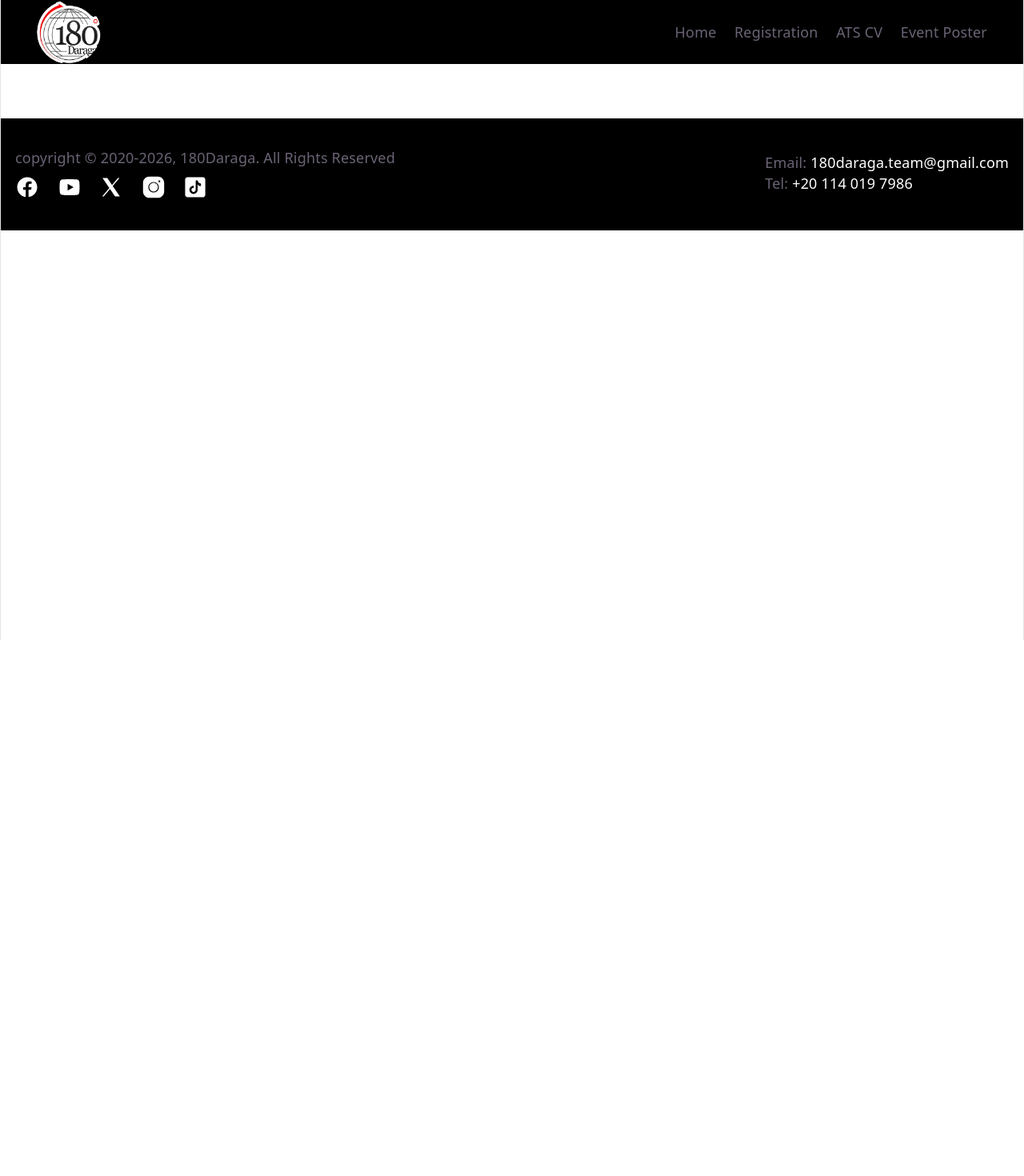
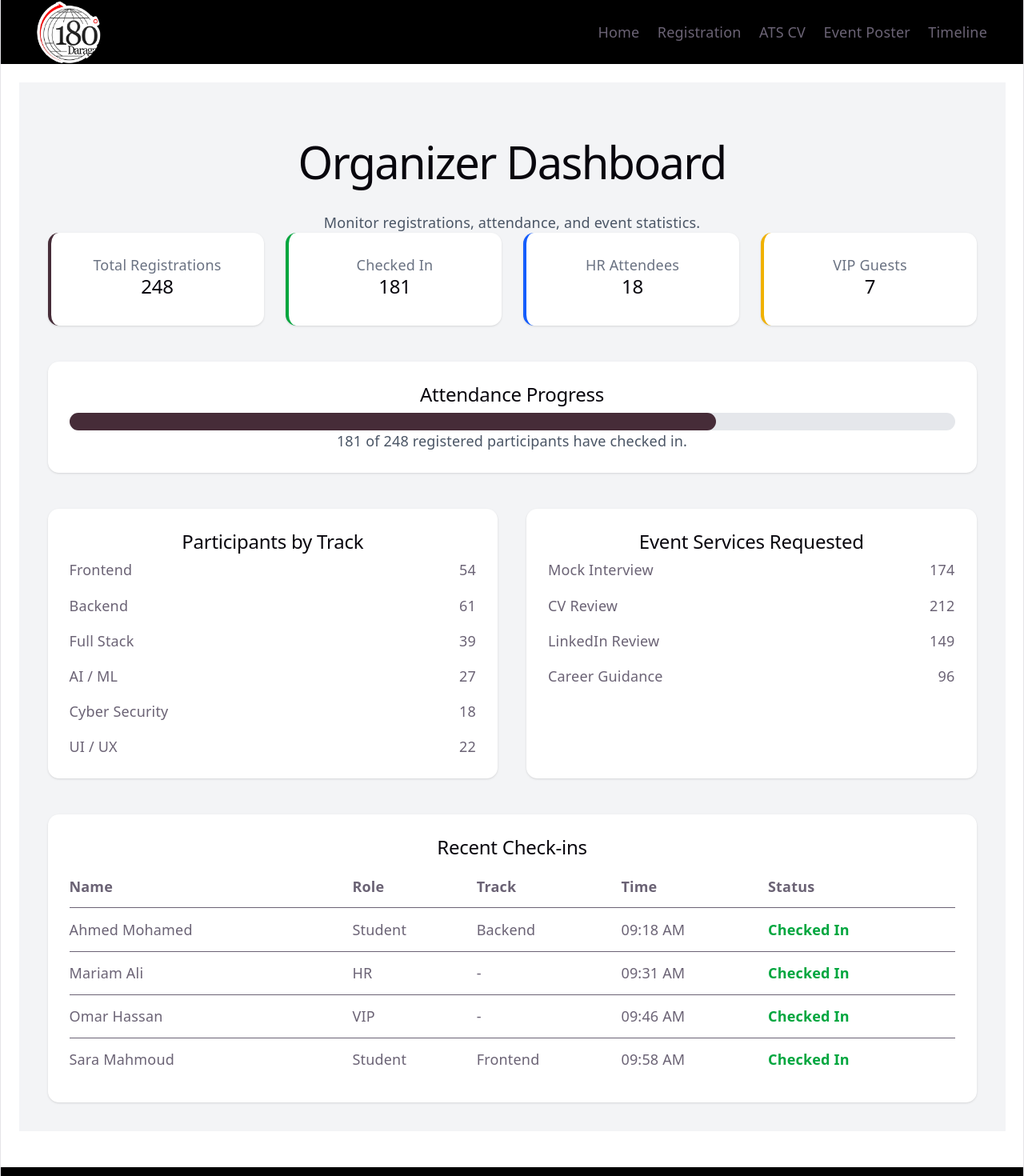
Before and after one commit to MostafaGadallah/ideathon, a React (Vite) app: page /dashboard in a window 1280 px wide. Shown: the top 1470 px of the page at 80% size. Before the commit the page ends 800 px from the top, so only its background shows below. Built offline with nearby package versions, Linux system fonts and the light colour scheme.

Commit message:
add dashboard and time line

```diff
--- a/package.json
+++ b/package.json
@@ -17,7 +17,8 @@
     "mysql2": "^3.22.5",
     "react": "^19.2.7",
     "react-dom": "^19.2.7",
-    "react-router-dom": "^7.18.1"
+    "react-router-dom": "^7.18.1",
+    "recharts": "^3.9.1"
   },
   "devDependencies": {
     "@tailwindcss/vite": "^4.3.2",
--- a/src/App.jsx
+++ b/src/App.jsx
@@ -8,6 +8,8 @@ import Form from "./Form";
 import Cvform from "./Cvform";
 import Padge from "./Padge";
 import Scanner from "./Scanner";
+import Dashboard from "./Dashboard";
+import Timeline from "./Timeline";
 
 function App() {
   return (
@@ -21,6 +23,8 @@ function App() {
           <Route path="/ats-cv-builder" element={<Cvform />} />
           <Route path="/event-poster" element={<Padge />} />
           <Route path="/scanner" element={<Scanner />} />
+          <Route path="/dashboard" element={<Dashboard />} />
+          <Route path="/timeline" element={<Timeline />} />
         </Routes>
       </div>
 
--- /dev/null
+++ b/src/Dashboard.jsx
@@ -0,0 +1,210 @@
+function Dashboard() {
+  return (
+    <div className="min-h-screen bg-gray-100 p-8">
+      <div className="max-w-7xl mx-auto">
+
+        <h1 className="text-4xl font-bold text-[#462c38] mb-2">
+          Organizer Dashboard
+        </h1>
+
+        <p className="text-gray-600 mb-10">
+          Monitor registrations, attendance, and event statistics.
+        </p>
+
+        {/* Statistics */}
+        <div className="grid md:grid-cols-2 lg:grid-cols-4 gap-6">
+
+          <div className="bg-white rounded-xl shadow p-6 border-l-4 border-[#462c38]">
+            <p className="text-gray-500">Total Registrations</p>
+            <h2 className="text-4xl font-bold mt-2">248</h2>
+          </div>
+
+          <div className="bg-white rounded-xl shadow p-6 border-l-4 border-green-600">
+            <p className="text-gray-500">Checked In</p>
+            <h2 className="text-4xl font-bold mt-2">181</h2>
+          </div>
+
+          <div className="bg-white rounded-xl shadow p-6 border-l-4 border-blue-600">
+            <p className="text-gray-500">HR Attendees</p>
+            <h2 className="text-4xl font-bold mt-2">18</h2>
+          </div>
+
+          <div className="bg-white rounded-xl shadow p-6 border-l-4 border-yellow-500">
+            <p className="text-gray-500">VIP Guests</p>
+            <h2 className="text-4xl font-bold mt-2">7</h2>
+          </div>
+
+        </div>
+
+        {/* Event Progress */}
+        <div className="bg-white rounded-xl shadow mt-10 p-6">
+
+          <h2 className="text-2xl font-bold text-[#462c38] mb-5">
+            Attendance Progress
+          </h2>
+
+          <div className="w-full bg-gray-200 rounded-full h-5">
+            <div
+              className="bg-[#462c38] h-5 rounded-full"
+              style={{ width: "73%" }}
+            ></div>
+          </div>
+
+          <p className="mt-3 text-gray-600">
+            181 of 248 registered participants have checked in.
+          </p>
+
+        </div>
+
+        {/* Distribution */}
+        <div className="grid md:grid-cols-2 gap-8 mt-10">
+
+          <div className="bg-white rounded-xl shadow p-6">
+
+            <h2 className="text-2xl font-bold text-[#462c38] mb-5">
+              Participants by Track
+            </h2>
+
+            <div className="space-y-4">
+
+              <div className="flex justify-between">
+                <span>Frontend</span>
+                <span>54</span>
+              </div>
+
+              <div className="flex justify-between">
+                <span>Backend</span>
+                <span>61</span>
+              </div>
+
+              <div className="flex justify-between">
+                <span>Full Stack</span>
+                <span>39</span>
+              </div>
+
+              <div className="flex justify-between">
+                <span>AI / ML</span>
+                <span>27</span>
+              </div>
+
+              <div className="flex justify-between">
+                <span>Cyber Security</span>
+                <span>18</span>
+              </div>
+
+              <div className="flex justify-between">
+                <span>UI / UX</span>
+                <span>22</span>
+              </div>
+
+            </div>
+
+          </div>
+
+          <div className="bg-white rounded-xl shadow p-6">
+
+            <h2 className="text-2xl font-bold text-[#462c38] mb-5">
+              Event Services Requested
+            </h2>
+
+            <div className="space-y-4">
+
+              <div className="flex justify-between">
+                <span>Mock Interview</span>
+                <span>174</span>
+              </div>
+
+              <div className="flex justify-between">
+                <span>CV Review</span>
+                <span>212</span>
+              </div>
+
+              <div className="flex justify-between">
+                <span>LinkedIn Review</span>
+                <span>149</span>
+              </div>
+
+              <div className="flex justify-between">
+                <span>Career Guidance</span>
+                <span>96</span>
+              </div>
+
+            </div>
+
+          </div>
+
+        </div>
+
+        {/* Recent Check-ins */}
+        <div className="bg-white rounded-xl shadow mt-10 p-6">
+
+          <h2 className="text-2xl font-bold text-[#462c38] mb-5">
+            Recent Check-ins
+          </h2>
+
+          <table className="w-full text-left">
+
+            <thead className="border-b">
+              <tr>
+                <th className="py-3">Name</th>
+                <th>Role</th>
+                <th>Track</th>
+                <th>Time</th>
+                <th>Status</th>
+              </tr>
+            </thead>
+
+            <tbody>
+
+              <tr className="border-b">
+                <td className="py-3">Ahmed Mohamed</td>
+                <td>Student</td>
+                <td>Backend</td>
+                <td>09:18 AM</td>
+                <td className="text-green-600 font-semibold">
+                  Checked In
+                </td>
+              </tr>
+
+              <tr className="border-b">
+                <td className="py-3">Mariam Ali</td>
+                <td>HR</td>
+                <td>-</td>
+                <td>09:31 AM</td>
+                <td className="text-green-600 font-semibold">
+                  Checked In
+                </td>
+              </tr>
+
+              <tr className="border-b">
+                <td className="py-3">Omar Hassan</td>
+                <td>VIP</td>
+                <td>-</td>
+                <td>09:46 AM</td>
+                <td className="text-green-600 font-semibold">
+                  Checked In
+                </td>
+              </tr>
+
+              <tr>
+                <td className="py-3">Sara Mahmoud</td>
+                <td>Student</td>
+                <td>Frontend</td>
+                <td>09:58 AM</td>
+                <td className="text-green-600 font-semibold">
+                  Checked In
+                </td>
+              </tr>
+
+            </tbody>
+
+          </table>
+
+        </div>
+
+      </div>
+    </div>
+  );
+}
+
+export default Dashboard;
--- a/src/Navbar.jsx
+++ b/src/Navbar.jsx
@@ -13,6 +13,7 @@ function Navbar() {
                     <li><Link to="/registration">Registration</Link></li>
                     <li><Link to="/ats-cv-builder">ATS CV</Link></li>
                     <li><Link to="/event-poster">Event Poster</Link></li>
+                    <li><Link to="/timeline">Timeline</Link></li>
                 </ul>
             </nav>
         </>
--- /dev/null
+++ b/src/Timeline.jsx
@@ -0,0 +1,87 @@
+function Timeline() {
+  const schedule = [
+    {
+      time: "09:00 - 09:30 AM",
+      title: "Registration & Check-in",
+      speaker: "Event Team",
+      description: "Participants check in using their QR code.",
+    },
+    {
+      time: "09:30 - 10:00 AM",
+      title: "Opening Ceremony",
+      speaker: "Organizing Committee",
+      description: "Welcome speech and event introduction.",
+    },
+    {
+      time: "10:00 - 11:00 AM",
+      title: "ATS-Friendly CV Workshop",
+      speaker: "Guest Speaker",
+      description: "Learn how to build an ATS-friendly resume.",
+    },
+    {
+      time: "11:15 - 12:00 PM",
+      title: "LinkedIn Optimization",
+      speaker: "HR Specialist",
+      description: "Improve your LinkedIn profile and personal branding.",
+    },
+    {
+      time: "12:00 - 12:30 PM",
+      title: "Networking Break",
+      speaker: "-",
+      description: "Meet mentors, HR representatives, and fellow participants.",
+    },
+    {
+      time: "12:30 - 03:00 PM",
+      title: "Mock Interviews",
+      speaker: "HR Panel",
+      description: "One-to-one interview sessions with recruiters.",
+    },
+    {
+      time: "03:00 - 04:00 PM",
+      title: "Career Consultation",
+      speaker: "Career Coaches",
+      description: "Receive personalized CV and career feedback.",
+    },
+    {
+      time: "04:00 - 04:30 PM",
+      title: "Closing Ceremony",
+      speaker: "Organizing Committee",
+      description: "Closing remarks and appreciation.",
+    },
+  ];
+
+  return (
+    <div className="max-w-5xl mx-auto p-6">
+      <h1 className="text-4xl font-bold text-[#462c38] text-center mb-10">
+        Event Timeline
+      </h1>
+
+      <div className="space-y-6">
+        {schedule.map((item, index) => (
+          <div
+            key={index}
+            className="bg-white shadow-lg rounded-xl p-6 border-l-4 border-[#462c38]"
+          >
+            <div className="flex justify-between items-center">
+              <h2 className="text-xl font-bold">{item.title}</h2>
+
+              <span className="bg-[#462c38] text-white px-4 py-2 rounded-full text-sm">
+                {item.time}
+              </span>
+            </div>
+
+            <p className="mt-3 text-gray-700">
+              <strong>Speaker:</strong> {item.speaker}
+            </p>
+
+            <p className="mt-2 text-gray-600">
+              {item.description}
+            </p>
+          </div>
+        ))}
+      </div>
+    </div>
+  );
+}
+
+export default Timeline;
```
Also changed, not shown: 1 other file (tests, documents, lock files or other folders).
